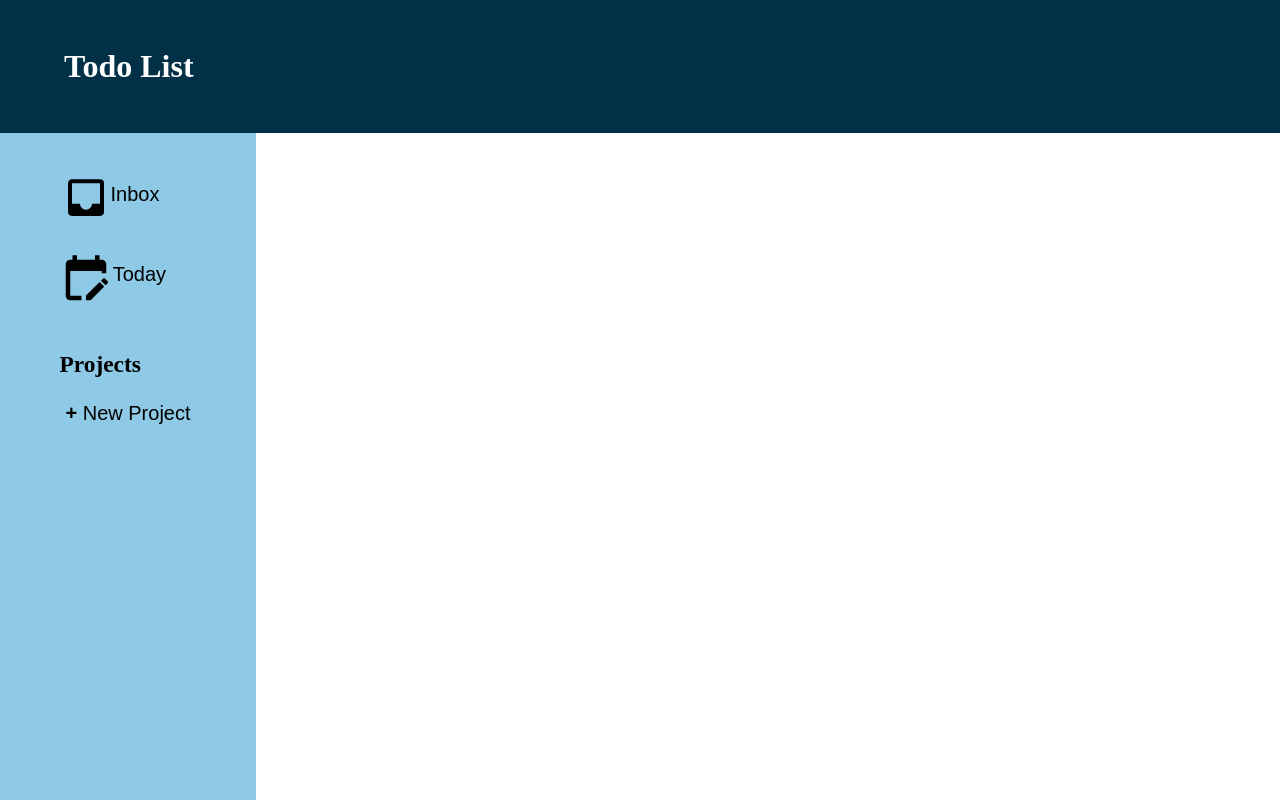
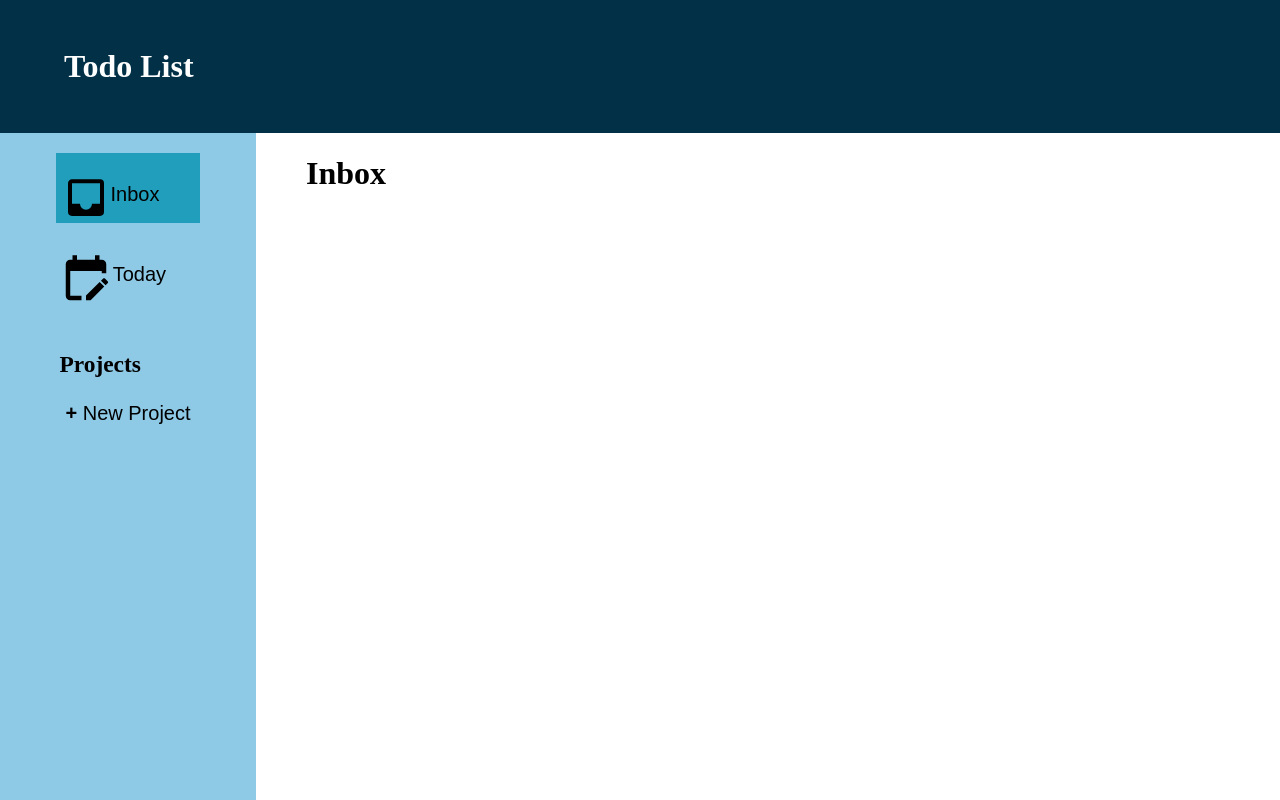
Before and after one commit to DevonRem/TodoList, a website built with webpack: page dist/index.html in a window 1280 px wide. Both pictures are taken after a click on the button "Inbox". Built offline with nearby package versions, Linux system fonts and the light colour scheme.

Commit message:
Working sidebar buttons reflected on main content page

```diff
--- a/src/DOM.js
+++ b/src/DOM.js
@@ -1,3 +1,70 @@
-export default function pageLoad() {
+const Content = document.querySelector('.main-content');
+let sidebarBtns = document.querySelectorAll('#sidebarbtns');
+//need to get sidebarbtns again when i dynamically add new projects
+
+
+function inboxCreate() {
+    const inboxDiv = document.createElement('div');
+    Content.appendChild(inboxDiv);
+    inboxDiv.classList.add('inboxDiv');
+    const title = document.createElement('H1');
+    title.innerText = 'Inbox';
+    inboxDiv.appendChild(title);
+    title.style.paddingLeft = "50px";
 
 }
+
+
+
+function todayCreate() {
+    const todayDiv = document.createElement('div');
+    Content.appendChild(todayDiv);
+    todayDiv.classList.add('todayDiv');
+    const titleToday = document.createElement('H1');
+    titleToday.innerText = 'Today';
+    todayDiv.appendChild(titleToday);
+    titleToday.style.paddingLeft = "50px";
+    todayDiv.style.display = 'none';
+
+}
+
+function inboxLoad() {
+    const mainContentItems = document.querySelectorAll('.main-content > *');
+
+    for(let i=0; i<sidebarBtns.length; i++){
+        sidebarBtns[i].style.backgroundColor = "#8ecae6";
+    }
+
+    for(let i=0; i<mainContentItems.length; i++){
+        mainContentItems[i].style.display = "none";
+    }
+
+    const inboxBtn = document.querySelector('.inbox');
+    inboxBtn.style.backgroundColor = "#219ebc";
+
+    const inboxDiv = document.querySelector('.inboxDiv');
+    inboxDiv.style.display = 'inline-block';
+}
+
+function todayLoad() {
+    const mainContentItems = document.querySelectorAll('.main-content > *');
+
+    for(let i=0; i<sidebarBtns.length; i++){
+        sidebarBtns[i].style.backgroundColor = "#8ecae6";
+    }
+
+    for(let i=0; i<mainContentItems.length; i++){
+        mainContentItems[i].style.display = "none";
+    }
+
+    const todayBtn = document.querySelector('.today');
+    todayBtn.style.backgroundColor = "#219ebc";
+
+    const todayDiv = document.querySelector('.todayDiv');
+
+    todayDiv.style.display = 'inline-block';
+}
+
+//create newprojectcreate and newprojectload
+
+export { inboxCreate, todayCreate, inboxLoad, todayLoad }
--- a/src/index.js
+++ b/src/index.js
@@ -1,3 +1,20 @@
 import './style.css';
+import { inboxLoad, todayLoad, inboxCreate, todayCreate } from './DOM.js';
 
-console.log('works!');
+const inboxBtn = document.querySelector('.inbox');
+const todayBtn = document.querySelector('.today');
+
+const Content = document.querySelector('.main-content');
+
+const inboxDiv = document.querySelector('.inboxDiv');
+
+inboxCreate();
+todayCreate();
+
+inboxBtn.addEventListener('click', function(e) {
+        inboxLoad();
+});
+
+todayBtn.addEventListener('click', function(e) {
+            todayLoad();
+});
--- a/src/style.css
+++ b/src/style.css
@@ -69,6 +69,10 @@ html, body {
     cursor: pointer;
 }
 
+.inbox {
+    background-color: #219ebc;
+}
+
 .newProject {
     font-size: 20px;
 }
--- a/webpack.config.js
+++ b/webpack.config.js
@@ -7,6 +7,7 @@ module.exports = {
         filename: 'main.js',
         path: path.resolve(__dirname, 'dist'),
     },
+    devtool: 'inline-source-map',
     module: {
         rules: [
         {
```
Also changed, not shown: dist/index.html, dist/main.js.
